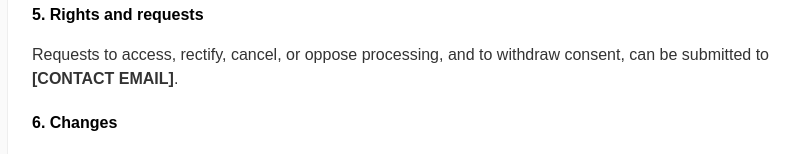
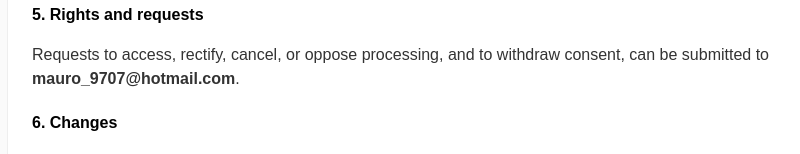
Before and after one commit to mauriciorfs/company-news-digest, a plain HTML site: page privacy.html in a window 1280 px wide. Shown: the part 756-910 px from the top of the page, without its empty margins (228-1028 px from the left). Drawn offline with Linux system fonts and the light colour scheme.

Commit message:
Update privacy.html

```diff
--- a/privacy.html
+++ b/privacy.html
@@ -53,7 +53,7 @@
     <h2>5. Rights and requests</h2>
     <p>
       Requests to access, rectify, cancel, or oppose processing, and to withdraw consent,
-      can be submitted to <strong>[CONTACT EMAIL]</strong>.
+      can be submitted to <strong>mauro_9707@hotmail.com</strong>.
     </p>
 
     <h2>6. Changes</h2>
```
